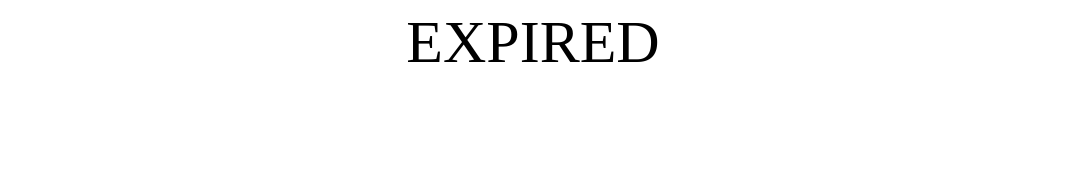
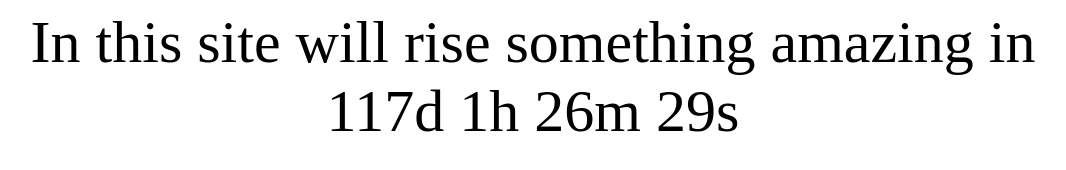
Before and after one commit to iamwindel/iamwindel.github.io, a plain HTML site: page index.html in a window 1280 px wide. Shown: the whole page, without its empty margins (107-1173 px from the left). Drawn offline with Linux system fonts and the light colour scheme.

Commit message:
Update index.html

```diff
--- a/index.html
+++ b/index.html
@@ -16,7 +16,7 @@
 
     <script>
 // Set the date we're counting down to
-var countDownDate = new Date("August 18, 2018 12:00:00").getTime();
+var countDownDate = new Date("December 31, 2018 12:00:00").getTime();
 
 // Update the count down every 1 second
 var x = setInterval(function() {
```
